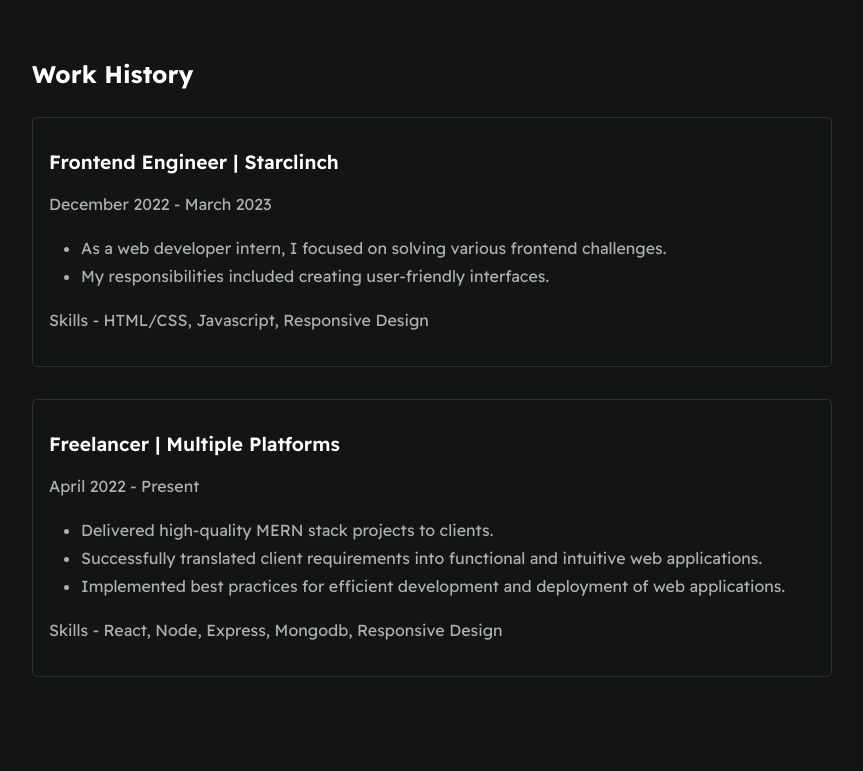
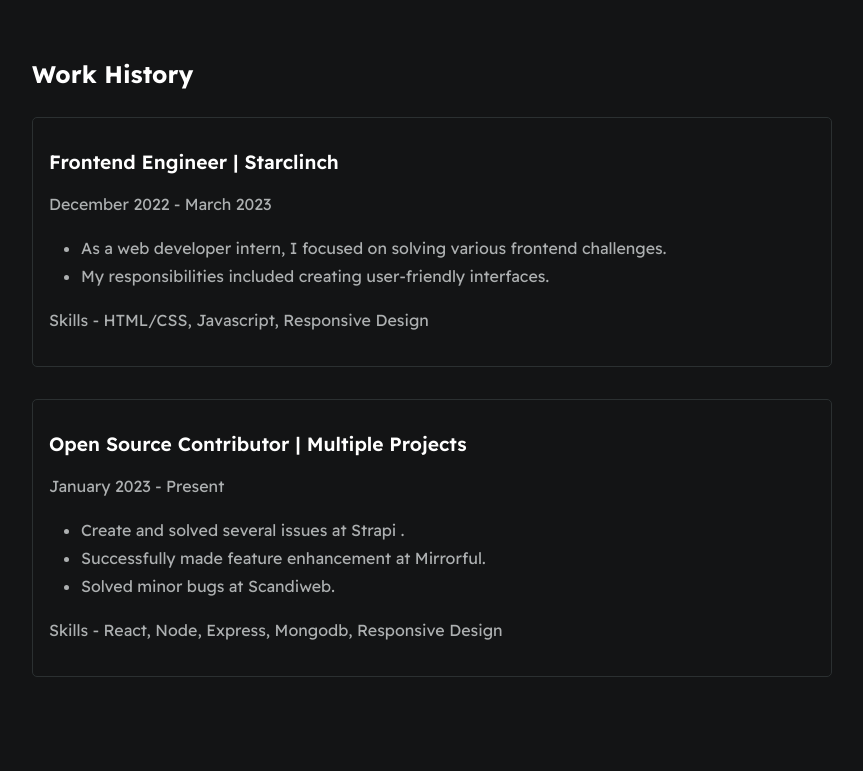
Before and after one commit to noobCode-69/Portfolio, a React (Vite) app: page / in a window 1280 px wide. Shown: the part 917-1688 px from the top of the page, without its empty margins (208-1071 px from the left). Built offline with nearby package versions, Linux system fonts and the light colour scheme.

Commit message:
modified

```diff
--- a/src/components/Home/Home.config.js
+++ b/src/components/Home/Home.config.js
@@ -36,6 +36,7 @@
   "GraphQL",
   "Typescript",
   "Javascripot",
+  "PHP",
   "HTML",
   "CSS",
   "SASS",
@@ -106,14 +107,14 @@
     skills: `HTML/CSS, Javascript, Responsive Design`,
   },
   {
-    from: "April 2022",
+    from: "January 2023",
     to: "Present",
-    role: "Freelancer",
-    company: "Multiple Platforms",
+    role: "Open Source Contributor",
+    company: "Multiple Projects",
     descriptions: [
-      "Delivered high-quality MERN stack projects to clients.",
-      "Successfully translated client requirements into functional and intuitive web applications.",
-      "Implemented best practices for efficient development and deployment of web applications.",
+      "Create and solved several issues at Strapi .",
+      "Successfully made feature enhancement at Mirrorful.",
+      "Solved minor bugs  at Scandiweb.",
     ],
 
     skills: `React, Node, Express, Mongodb, Responsive Design`,
```
